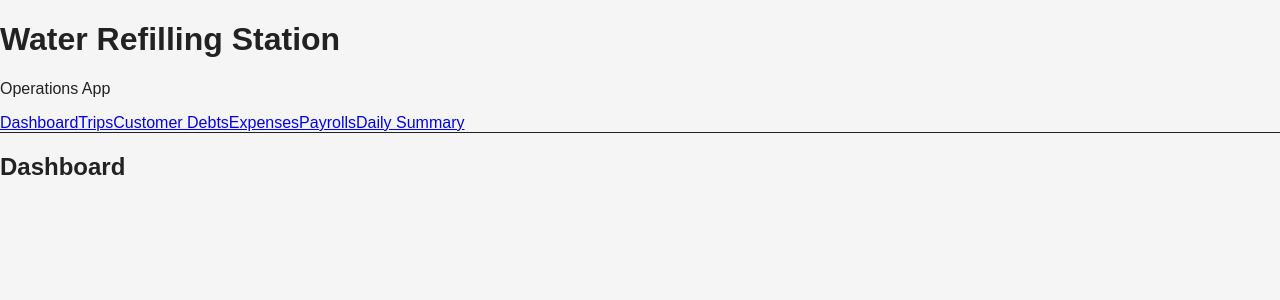
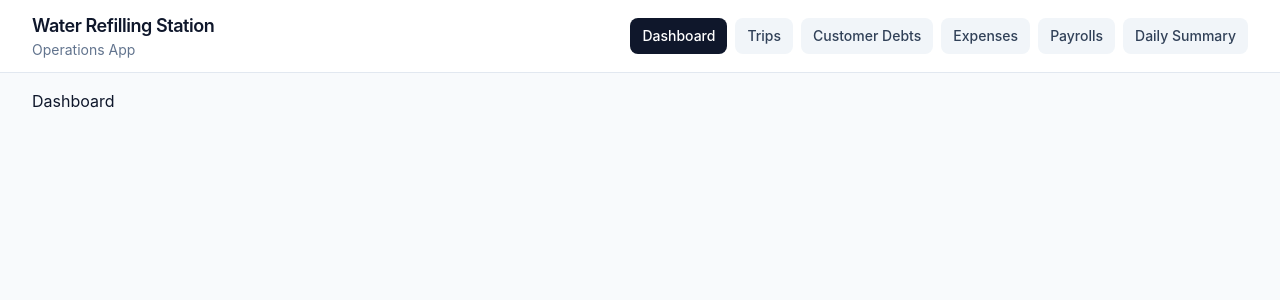
Before and after one commit to Russell28/refilling-station-app, a React (Vite) app: page / in a window 1280 px wide. Shown: the top 300 px of the page. Built offline with nearby package versions, Linux system fonts and the light colour scheme.

Commit message:
WR-19 chore(app): fixed tailwind reference issue

```diff
--- a/index.html
+++ b/index.html
@@ -4,7 +4,7 @@
     <meta charset="UTF-8" />
     <link rel="icon" type="image/svg+xml" href="/favicon.svg" />
     <meta name="viewport" content="width=device-width, initial-scale=1.0" />
-    <title>refilling-station-app</title>
+    <title>R&E Water Refilling Station</title>
   </head>
   <body>
     <div id="root"></div>
--- a/src/app/layouts/Navbar.tsx
+++ b/src/app/layouts/Navbar.tsx
@@ -14,11 +14,13 @@ export default function Navbar() {
     return (
         <header className="sticky top-0 z-50 border-b border-slate-200 bg-white/90 backdrop-blur">
             <div className="mx-auto flex max-w-7xl flex-col gap-3 px-4 py-3 sm:px-6 lg:px-8 md:flex-row md:items-center md:justify-between">
-                <div>
-                    <h1 className="text-lg font-semibold tracking-tight">
+                <div className="min-w-0">
+                    <h1 className="truncate text-lg font-semibold tracking-tight text-slate-900">
                         Water Refilling Station
                     </h1>
-                    <p className="text-sm text-slate-500">Operations App</p>
+                    <p className="text-sm text-slate-500">
+                        Operations App
+                    </p>
                 </div>
 
                 <nav className="flex flex-wrap gap-2">
@@ -29,7 +31,7 @@ export default function Navbar() {
                             end={item.to === "/"}
                             className={({ isActive }) =>
                                 [
-                                    "rounded-lg px-3 py-2 text-sm font-medium transition",
+                                    "rounded-lg px-3 py-2 text-sm font-medium transition-colors",
                                     isActive
                                         ? "bg-slate-900 text-white"
                                         : "bg-slate-100 text-slate-700 hover:bg-slate-200",
--- a/src/index.css
+++ b/src/index.css
@@ -1,14 +1,11 @@
-@tailwind base;
-@tailwind components;
-@tailwind utilities;
+@import "tailwindcss";
 
-* {
-  box-sizing: border-box;
+html,
+body,
+#root {
+  height: 100%;
 }
 
 body {
   margin: 0;
-  font-family: Arial, Helvetica, sans-serif;
-  background: #f5f5f5;
-  color: #222;
 }
```
